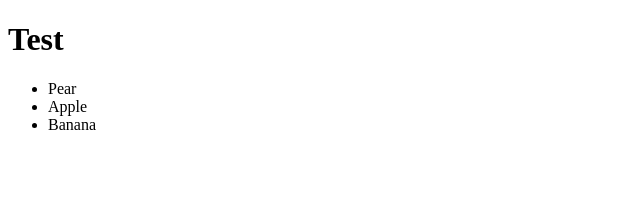
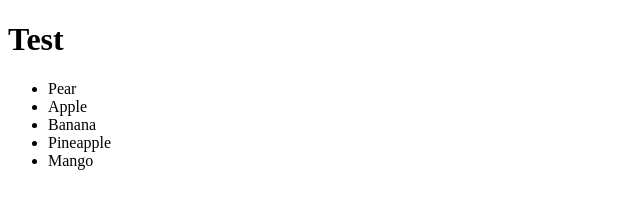
Before and after one commit to iehowe/sample-repository, a plain HTML site: page index.html in a window 1280 px wide. Shown: the whole page, without its empty margins (0-640 px from the left). Drawn offline with Linux system fonts and the light colour scheme.

Commit message:
added 2 more fruits

```diff
--- a/index.html
+++ b/index.html
@@ -14,6 +14,8 @@
         <li>Pear</li>
         <li>Apple</li>
         <li>Banana</li>
+        <li>Pineapple</li>
+        <li>Mango</li>
     </ul>
 </body>
 </html>
```
